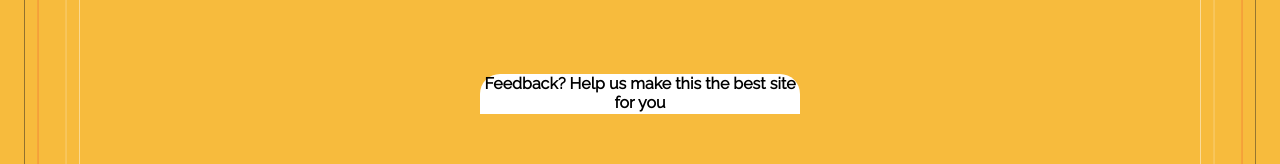
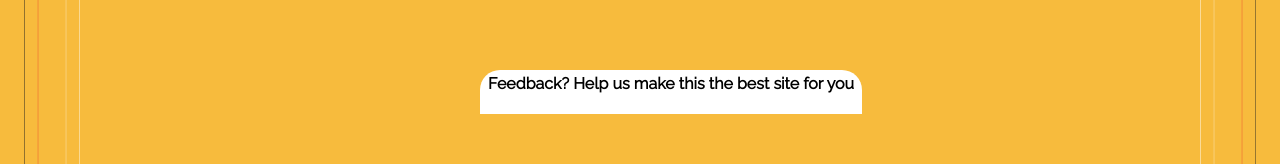
Before and after one commit to SmartForger/frontend-thangs, a React (Create React App) app: page / in a window 1280 px wide. Shown: the part 694-858 px from the top of the page. Built offline with nearby package versions, Linux system fonts and the light colour scheme; no server answers; what apollo-upload-client, react-three-fiber would draw is missing.

Commit message:
style footer on one line

```diff
--- a/src/@components/Footer.jsx
+++ b/src/@components/Footer.jsx
@@ -1,33 +1,29 @@
 import React from 'react';
 import styled from 'styled-components';
-import {HideOnRoutes} from '@components';
+import { HideOnRoutes } from '@components';
 
 const FooterStyle = styled.div`
-  width: 25vw;
     height: 5vh;
     left: 50%;
-  margin-left:-12.5vw;
+    margin-left: -12.5vw;
     position: fixed;
     bottom: -1vh;
     background: white;
     border-radius: 20px 20px 0 0;
     z-index: 1;
-  Text-align: center;
+    text-align: center;
     font-weight: 600;
-`
-const Footer = ({children}) => {
-
-  const hide = [
-    '/details',
-    '/profile'
-  ]
+    padding: 4px 8px 0;
+`;
+const Footer = ({ children }) => {
+    const hide = ['/details', '/profile'];
     return (
         <HideOnRoutes routes={hide}>
             <FooterStyle>
                 Feedback? Help us make this the best site for you
             </FooterStyle>
         </HideOnRoutes>
-  )
-}
+    );
+};
 
-export {Footer};
+export { Footer };
```
Lines whose indentation alone changed are shown as unchanged.
